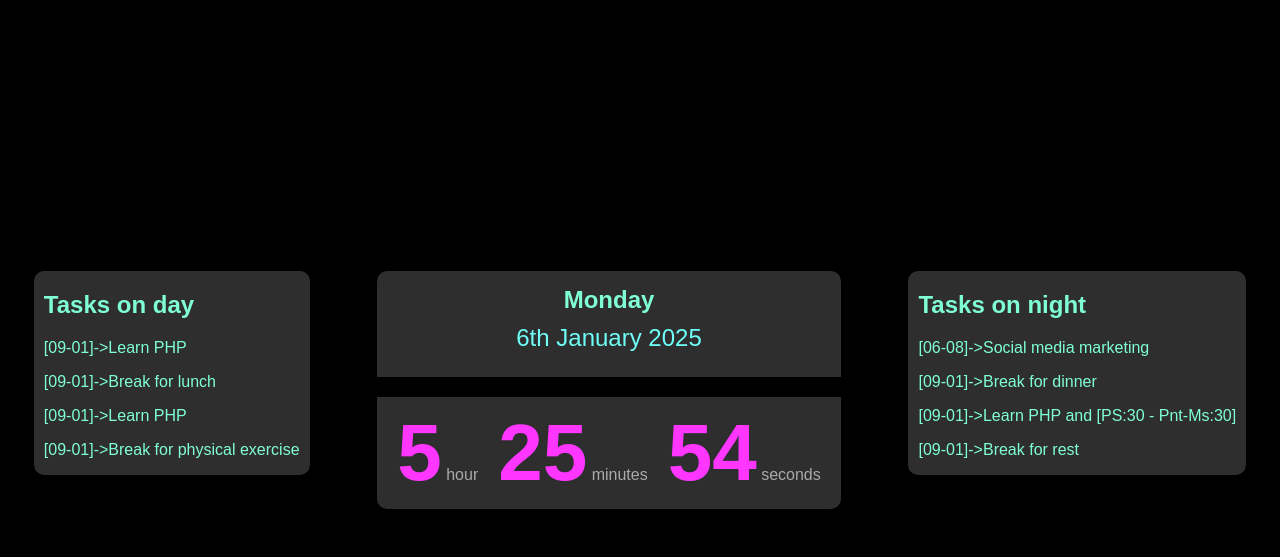
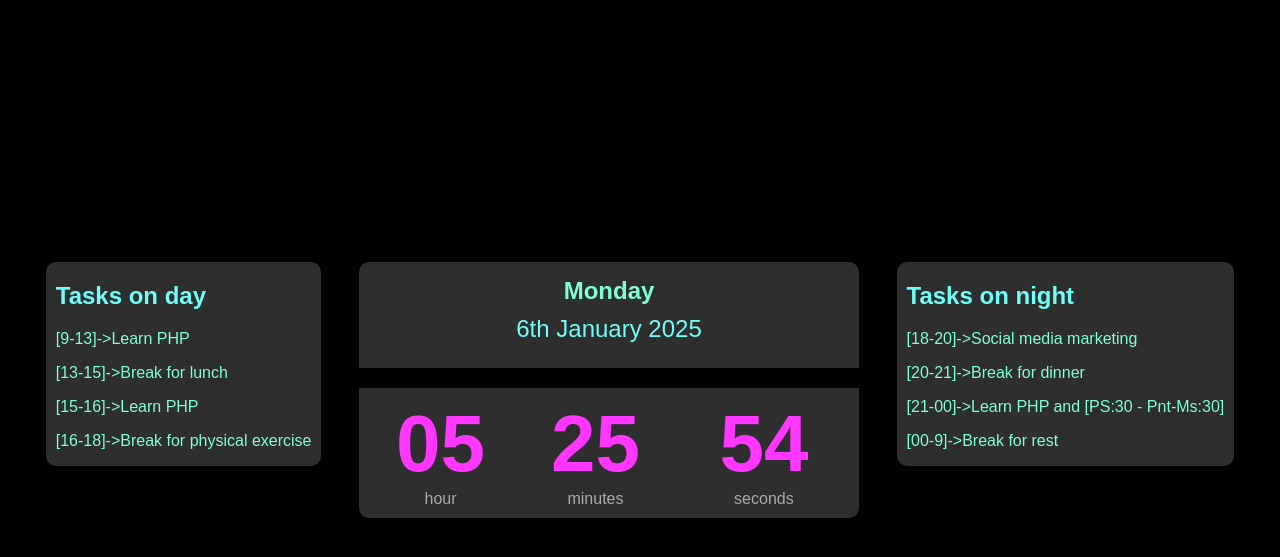
Before and after one commit to contactjual/task_reminder_clock, a PHP site: page / in a window 1280 px wide. Shown: the top 557 px of the page. Run offline with PHP 8.4, Linux system fonts and the light colour scheme.

Commit message:
clock done with out user customise

```diff
--- a/index.php
+++ b/index.php
@@ -1,41 +1,72 @@
 <!DOCTYPE html>
 <html lang="en">
+
 <head>
   <meta charset="UTF-8">
   <meta name="viewport" content="width=device-width, initial-scale=1.0">
   <title>Digital Clock</title>
   <link rel="stylesheet" href="styles.css">
 </head>
+
 <body>
+
+  <div class="container">
     <?php
     // set default time zone
     date_default_timezone_set("Asia/Dhaka");
     ?>
 
     <main>
+
+      <!-- clock container for tablate and mobile start-->
+      <div id="time_container2" class="clock-container2">
+        <div class="day" id="day_name2"><?php echo date("l") ?></div>
+        <div class="date" id="dayMonYear2"><?php echo date("jS F Y") ?></div>
+        <div class="time">
+          <div class="time-part">
+            <span class="value" id="hour2"><?php echo date("H") ?></span>
+            <span class="label">hour</span>
+          </div>
+          <div class="time-part">
+            <span class="value" id="min2"><?php echo date("i") ?></span>
+            <span class="label">minutes</span>
+          </div>
+          <div class="time-part">
+            <span class="value" id="second2"><?php echo date("s") ?></span>
+            <span class="label">seconds</span>
+          </div>
+        </div>
+      </div>
+      <!-- clock container for tablate and mobile end-->
+
+
+
       <!-- task for daylight -->
       <div id="daylight">
         <h2>Tasks on day</h2>
-      <p>[<span id="from1">09</span>-<span id="to1">01</span>]-><span id="task1">Learn PHP</span></p>
-      <p>[<span id="from2">09</span>-<span id="to2">01</span>]-><span id="task2">Break for lunch</span></p>
-      <p>[<span id="from3">09</span>-<span id="to3">01</span>]-><span id="task3">Learn PHP</span></p>
-      <p>[<span id="from4">09</span>-<span id="to4">01</span>]-><span id="task4">Break for physical exercise</span></p>
+        <p id="task_1">[<span id="from1">9</span>-<span id="to1">13</span>]-><span id="task1">Learn PHP</span></p>
+        <p id="task_2">[<span id="from2">13</span>-<span id="to2">15</span>]-><span id="task2">Break for lunch</span>
+        </p>
+        <p id="task_3">[<span id="from3">15</span>-<span id="to3">16</span>]-><span id="task3">Learn PHP</span></p>
+        <p id="task_4">[<span id="from4">16</span>-<span id="to4">18</span>]-><span id="task4">Break for physical
+            exercise</span>
+        </p>
       </div>
 
       <div id="time_container" class="clock-container">
-      <div class="day" id="day_name"><?php echo date("l")?></div>
-      <div class="date" id="dayMonYear"><?php echo date("jS F Y")?></div>
+        <div class="day" id="day_name"><?php echo date("l") ?></div>
+        <div class="date" id="dayMonYear"><?php echo date("jS F Y") ?></div>
         <div class="time">
           <div class="time-part">
-          <span class="value" id="hour"><?php echo date("H")?></span>
+            <span class="value" id="hour"><?php echo date("H") ?></span>
             <span class="label">hour</span>
           </div>
           <div class="time-part">
-          <span class="value" id="min"><?php echo date("i")?></span>
+            <span class="value" id="min"><?php echo date("i") ?></span>
             <span class="label">minutes</span>
           </div>
           <div class="time-part">
-          <span class="value" id="second"><?php echo date("s")?></span>
+            <span class="value" id="second"><?php echo date("s") ?></span>
             <span class="label">seconds</span>
           </div>
         </div>
@@ -43,49 +74,83 @@
 
       <div id="night">
         <h2>Tasks on night</h2>
-      <p>[<span id="from5">06</span>-<span id="to5">08</span>]-><span id="task5">Social media marketing</span></p>
-      <p>[<span id="from6">09</span>-<span id="to6">01</span>]-><span id="task6">Break for dinner</span></p>
-      <p>[<span id="from7">09</span>-<span id="to7">01</span>]-><span id="task7">Learn PHP and [PS:30 - Pnt-Ms:30]</span></p>
-      <p>[<span id="from8">09</span>-<span id="to8">01</span>]-><span id="task8">Break for rest</span></p>
+        <p id="task_5">[<span id="from5">18</span>-<span id="to5">20</span>]-><span id="task5">Social media
+            marketing</span></p>
+        <p id="task_6">[<span id="from6">20</span>-<span id="to6">21</span>]-><span id="task6">Break for dinner</span>
+        </p>
+        <p id="task_7">[<span id="from7">21</span>-<span id="to7">00</span>]-><span id="task7">Learn PHP and [PS:30 -
+            Pnt-Ms:30]</span></p>
+        <p id="task_8">[<span id="from8">00</span>-<span id="to8">9</span>]-><span id="task8">Break for rest</span></p>
       </div>
     </main>
 
-  <!-- time update by javaScript -->
+
+    <!-- time and schedule update by javaScript -->
     <script>
 
-  function time () {
+      function time() {
 
         // get timing
-    const date = new Date ();
+        const date = new Date();
         let getHour = date.getHours();
         let getmin = date.getMinutes();
         let getsec = date.getSeconds();
 
         // set schedule funciton
-    setSchedule (getHour, getmin);
+        setSchedule(getHour, getmin);
 
         // set timing update
-    document.getElementById("hour").innerText = getHour;
-    document.getElementById("min").innerText = getmin;
-    document.getElementById("second").innerText = getsec;
+        document.getElementById("hour").innerText = getHour.toString().padStart(2, "0");
+        document.getElementById("min").innerText = getmin.toString().padStart(2, "0");
+        document.getElementById("second").innerText = getsec.toString().padStart(2, "0");
+
+        // for clock-container2
+        document.getElementById("hour2").innerText = getHour.toString().padStart(2, "0");
+        document.getElementById("min2").innerText = getmin.toString().padStart(2, "0");
+        document.getElementById("second2").innerText = getsec.toString().padStart(2, "0");
       }
 
       setInterval(time, 1000);
 
-  function setSchedule (hour, min) {
-    if (hour >= "09" && hour <= "01") {
-      document.getElementById("from1").innerText = "09";
-      document.getElementById("to1").innerText = "01";
-      document.getElementById("task1").innerText = "Learn PHP";
+      function setSchedule(hour, min) {
+        if (hour >= 9 && hour < 13) {
+          document.getElementById("task_2").classList.remove("task_colo");
+          document.getElementById("task_1").classList.add("task_colo");
         }
-    if (hour >= "01" && hour <= "03") {
-      document.getElementById("from2").innerText = "01";
-      document.getElementById("to2").innerText = "03";
-      document.getElementById("task2").innerText = "Break for lunch";
+        if (hour >= 13 && hour < 15) {
+          document.getElementById("task_1").classList.remove("task_colo");
+          document.getElementById("task_2").classList.add("task_colo");
         }
+        if (hour >= 15 && hour < 16) {
+          document.getElementById("task_2").classList.remove("task_colo");
+          document.getElementById("task_3").classList.add("task_colo");
+        }
+        if (hour >= 16 && hour < 18) {
+          document.getElementById("task_3").classList.remove("task_colo");
+          document.getElementById("task_4").classList.add("task_colo");
+        }
+        if (hour >= 18 && hour < 20) {
+          document.getElementById("task_4").classList.remove("task_colo");
+          document.getElementById("task_5").classList.add("task_colo");
+        }
+        if (hour >= 20 && hour < 21) {
+          document.getElementById("task_5").classList.remove("task_colo");
+          document.getElementById("task_6").classList.add("task_colo");
+        }
+        if (hour >= 21 && hour <= 23) {
+          document.getElementById("task_6").classList.remove("task_colo");
+          document.getElementById("task_7").classList.add("task_colo");
+        }
+        if (hour === 00 && hour < 9) {
+          document.getElementById("task_7").classList.remove("task_colo");
+          document.getElementById("task_8").classList.add("task_colo");
+        }
+
       }
 
     </script>
+  </div>
 
 </body>
+
 </html>
--- a/styles.css
+++ b/styles.css
@@ -10,30 +10,47 @@
     box-sizing: border-box;
   }
 
+  .container {
+    width: 95%;
+    max-width: 2000px;
+    margin: auto;
+  }
+
   main {
     display: flex;
     justify-content: space-around;
     align-items: flex-start;
+    gap: 10px;
     width: 100%;
     color: aquamarine;
   }
 
   .clock-container {
     text-align: center;
+    max-width: 500px;
   }
 
-  .date, .day {
+  .clock-container2 {
+    display: none;
+    text-align: center;
+    max-width: 500px;
+  }
+
+  .date,
+  .day {
     font-size: 1.5rem;
     font-weight: bold;
     color: #6efff8;
     background-color: #52525291;
     padding: 5px;
   }
+
   .day {
     border-radius: 10px 10px 0 0;
     padding-top: 15px;
     color: aquamarine;
   }
+
   .date {
     padding-bottom: 25px;
     font-weight: 100;
@@ -76,8 +93,54 @@
 
 
   /* task area  */
-  #daylight, #night {
+  #daylight,
+  #night {
     background-color: #52525291;
     padding: 0px 10px;
     border-radius: 10px;
   }
+
+  #daylight h2,
+  #night h2 {
+    color: #6efff8;
+  }
+
+  /* task color  */
+  .task_colo {
+    color: #ff36ff;
+    font-weight: bolder;
+  }
+
+
+
+
+  /* responsive......................................................... */
+
+  @media screen and (max-width: 1000px) {
+    main {
+      align-items: center;
+      text-align: center;
+      flex-direction: column;
+      padding-top: 10px;
+    }
+
+    .clock-container {
+      display: none;
+    }
+
+    .clock-container2 {
+      display: block;
+    }
+
+    #daylight,
+    #night {
+      background-color: black;
+    }
+  }
+
+  @media screen and (max-width: 500px) {
+    .time .value {
+      font-size: 4rem;
+      font-weight: 600;
+    }
+  }
```
Lines whose indentation alone changed are shown as unchanged.
